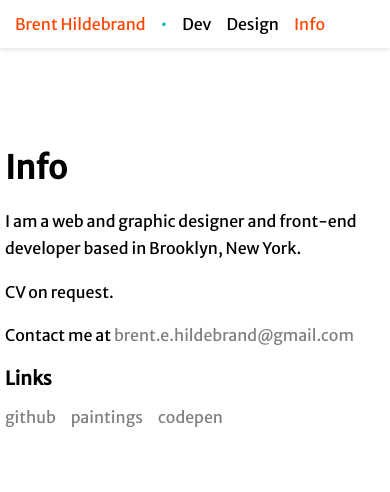
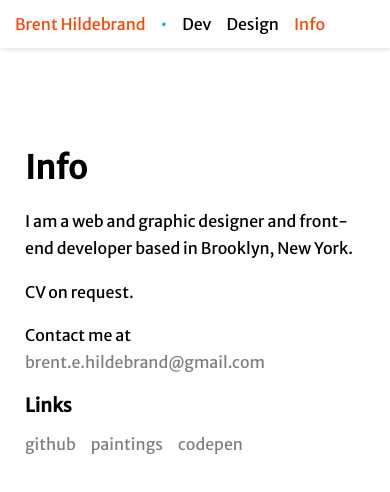
Before and after one commit to brentttt/mysite, a React app: page /info in a window 390 px wide. Shown: the top 492 px of the page. Built offline with nearby package versions, Linux system fonts and the light colour scheme.

Commit message:
mobile styles

```diff
--- a/public/index.html
+++ b/public/index.html
@@ -2,6 +2,7 @@
 <html>
   <head>
     <meta charset="utf-8">
+    <meta name="viewport" content="width=device-width, initial-scale=1, user-scalable=no">
     <title>mysite</title>
     <link rel="stylesheet" type="text/css" href="style/normalize.css"/>
     <link rel="stylesheet" type="text/css" href="/style/style.css" />
--- a/public/style/style.css
+++ b/public/style/style.css
@@ -141,7 +141,8 @@
 
 .info-section__content {
   max-width: 500px;
-  margin: 150px auto; }
+  margin: 150px auto;
+  padding: 0 20px; }
   .info-section__content a {
     text-decoration: none;
     color: grey;
@@ -163,6 +164,11 @@
     height: 270px; }
     .design-section .design-img:hover {
       filter: drop-shadow(0 2px 4px gold); }
+
+@media all and (max-width: 700px) {
+  .design-section .design-img {
+    height: auto;
+    width: 100%; } }
 
 .image-zoom-container {
   background: rgba(255, 255, 255, 0);
--- a/src/style/components/section-types/_design-section.scss
+++ b/src/style/components/section-types/_design-section.scss
@@ -14,6 +14,15 @@
 
     &:hover {
         filter: drop-shadow(0 2px 4px gold);
+    }
+  }
+}
+
+@media all and (max-width: 700px) {
+  .design-section {
+    .design-img {
+      height: auto;
+      width: 100%;
     }
   }
 }
--- a/src/style/components/section-types/_info-section.scss
+++ b/src/style/components/section-types/_info-section.scss
@@ -13,6 +13,7 @@
 .info-section__content {
   max-width: 500px;
   margin: 150px auto;
+  padding: 0 20px;
 
   a {
     text-decoration: none;
```
